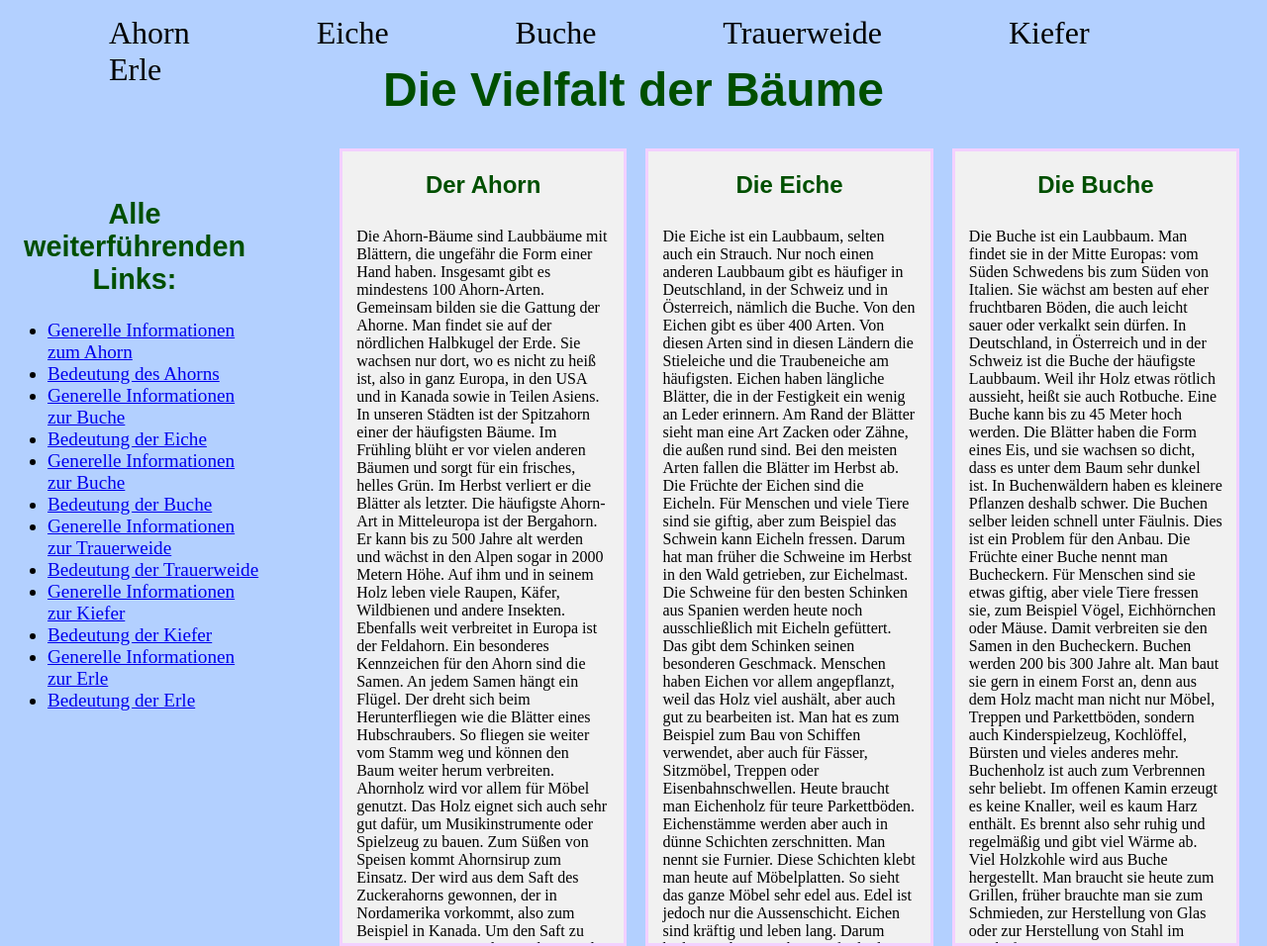
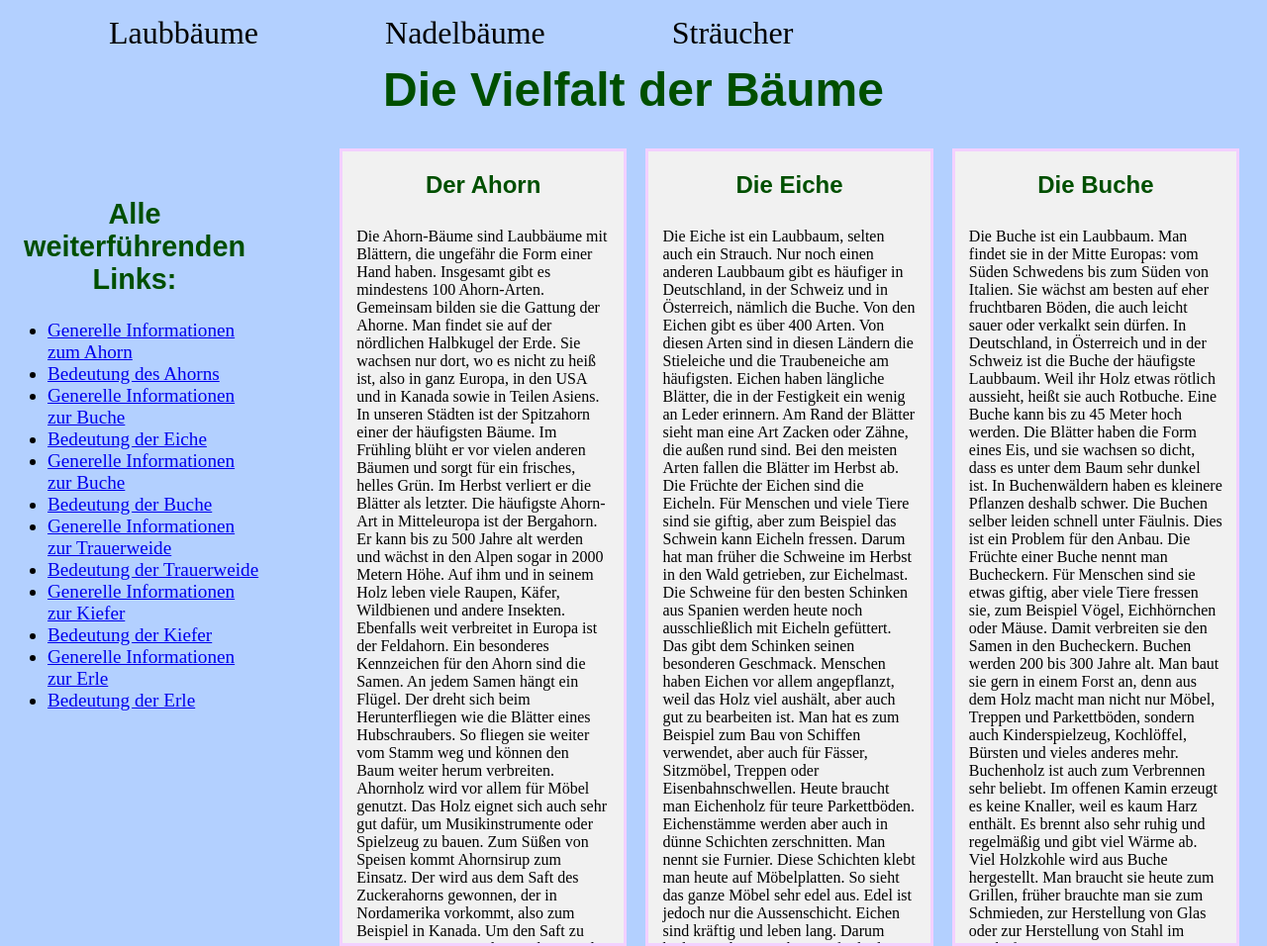
Before and after one commit to aliciaTED/aliciaTED.github.io, a plain HTML site: page Aufgabe 4/index.html in a window 1280 px wide. Shown: the top 956 px of the page at 99% size. Drawn offline with Linux system fonts and the light colour scheme.

Commit message:
Update index.html

```diff
--- a/Aufgabe 4/index.html
+++ b/Aufgabe 4/index.html
@@ -14,12 +14,9 @@
             <h1 class="headline" id="maintitle">Die Vielfalt der Bäume</h1>
             <nav id="mainnav">
                 <ul>
-                    <li>Ahorn</li>
-                    <li>Eiche</li>
-                    <li>Buche</li>
-                    <li>Trauerweide</li>
-                    <li>Kiefer</li>
-                    <li>Erle</li>
+                    <li>Laubbäume</li>
+                    <li>Nadelbäume</li>
+                    <li>Sträucher</li>
                 </ul>
             </nav>
         </header>
```
